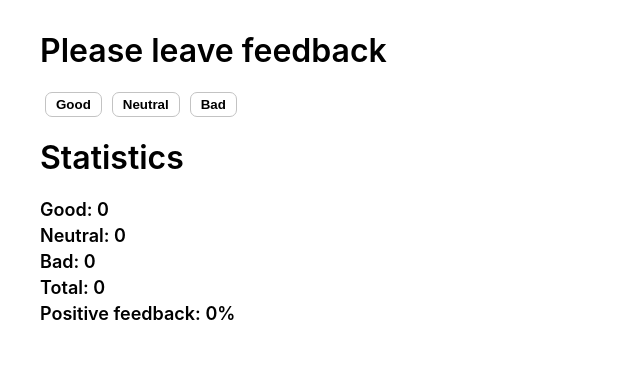
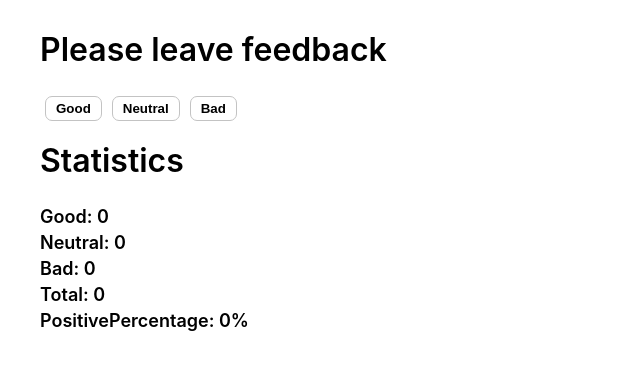
Before and after one commit to makaronnik/goit-react-hw-02-feedback, a React (Create React App) app: page / in a window 1280 px wide. Shown: the top 370 px of the page, without its empty margins (0-640 px from the left). Built offline with nearby package versions, Linux system fonts and the light colour scheme.

Commit message:
Step 3 done

```diff
--- a/src/components/App.jsx
+++ b/src/components/App.jsx
@@ -1,5 +1,55 @@
-import Feedback from './Feedback/Feedback';
+import { Component } from 'react';
+import Section from './Section/Section';
+import Statistics from './Statistics/Statistics';
+import FeedbackOptions from './FeedbackOptions/FeedbackOptions';
 
-export const App = () => {
-  return <Feedback />;
-};
+export class App extends Component {
+  state = {
+    good: 0,
+    neutral: 0,
+    bad: 0,
+  };
+
+  onLeaveFeedback = option => {
+    this.setState(prevState => ({
+      ...prevState,
+      [option]: prevState[option] + 1,
+    }));
+  };
+
+  countTotalFeedback = () => {
+    const { good, neutral, bad } = this.state;
+
+    return good + neutral + bad;
+  };
+
+  countPositiveFeedbackPercentage = () => {
+    const { good } = this.state;
+    const total = this.countTotalFeedback();
+
+    return total ? Math.round((good / total) * 100) : 0;
+  };
+
+  render() {
+    return (
+      <>
+        <Section title="Please leave feedback">
+          <FeedbackOptions
+            options={this.state}
+            onLeaveFeedback={this.onLeaveFeedback}
+          />
+        </Section>
+
+        <Section title="Statistics">
+          <Statistics
+            good={`${this.state.good}`}
+            neutral={`${this.state.neutral}`}
+            bad={`${this.state.bad}`}
+            total={`${this.countTotalFeedback()}`}
+            positivePercentage={`${this.countPositiveFeedbackPercentage()}%`}
+          />
+        </Section>
+      </>
+    );
+  }
+}
--- a/src/components/Feedback/Feedback.jsx
+++ /dev/null
@@ -1,61 +0,0 @@
-import React, { Component } from 'react';
-import FeedbackStyled from './FeedbackStyled';
-import Button from 'components/UI/Button/Button';
-import Statistics from './Statistics/Statistics';
-
-export class Feedback extends Component {
-  state = {
-    good: 0,
-    neutral: 0,
-    bad: 0,
-  };
-
-  onGoodFeedback = () =>
-    this.setState(prevState => ({ ...prevState, good: prevState.good + 1 }));
-
-  onNeutralFeedback = () =>
-    this.setState(prevState => ({
-      ...prevState,
-      neutral: prevState.neutral + 1,
-    }));
-
-  onBadFeedback = () =>
-    this.setState(prevState => ({ ...prevState, bad: prevState.bad + 1 }));
-
-  countTotalFeedback = () => {
-    const { good, neutral, bad } = this.state;
-
-    return good + neutral + bad;
-  };
-
-  countPositiveFeedbackPercentage = () => {
-    const { good } = this.state;
-    const total = this.countTotalFeedback();
-
-    return total ? Math.round((good / total) * 100) : 0;
-  };
-
-  render() {
-    return (
-      <FeedbackStyled>
-        <h1>Please leave feedback</h1>
-
-        <Button onButtonClick={this.onGoodFeedback}>Good</Button>
-        <Button onButtonClick={this.onNeutralFeedback}>Neutral</Button>
-        <Button onButtonClick={this.onBadFeedback}>Bad</Button>
-
-        <h2>Statistics</h2>
-
-        <Statistics
-          statistic={{
-            ...this.state,
-            total: this.countTotalFeedback(),
-            'positive feedback': this.countPositiveFeedbackPercentage() + '%',
-          }}
-        ></Statistics>
-      </FeedbackStyled>
-    );
-  }
-}
-
-export default Feedback;
--- a/src/components/Feedback/FeedbackStyled.jsx
+++ /dev/null
@@ -1,15 +0,0 @@
-import styled from 'styled-components';
-
-const FeedbackStyled = styled.div`
-  padding: 10px 40px;
-
-  & h1,
-  & h2 {
-    font-weight: 600;
-    font-size: 2em;
-    margin-block-end: 0.67em;
-    margin-block-start: 0.67em;
-  }
-`;
-
-export default FeedbackStyled;
--- /dev/null
+++ b/src/components/FeedbackOptions/FeedbackOption/FeedbackOption.jsx
@@ -0,0 +1,17 @@
+import PropTypes from 'prop-types';
+import FeedbackOptionStyled from './FeedbackOptionStyled';
+
+const FeedbackOption = ({ option, onLeaveFeedback }) => {
+  return (
+    <FeedbackOptionStyled onClick={() => onLeaveFeedback(option)}>
+      {option}
+    </FeedbackOptionStyled>
+  );
+};
+
+FeedbackOption.propTypes = {
+  option: PropTypes.string,
+  onLeaveFeedback: PropTypes.func,
+};
+
+export default FeedbackOption;
--- a/src/components/UI/Button/ButtonStyled.jsx
+++ b/src/components/FeedbackOptions/FeedbackOption/FeedbackOptionStyled.jsx
@@ -1,19 +1,20 @@
 import styled from 'styled-components';
 
-const ButtonStyled = styled.button.attrs({
+const FeedbackOptionStyled = styled.button.attrs({
   type: 'button',
 })`
+  margin: 0 5px;
   padding: 4px 10px;
-  margin: 0 5px;
 
+  outline: none;
+  border: 1px solid #c3c3c3;
+  border-radius: 7px;
   background-color: white;
-  border-radius: 7px;
-  border: 1px solid #c3c3c3;
-  outline: none;
 
   cursor: pointer;
 
   font-weight: 600;
+  text-transform: capitalize;
 
   transition: box-shadow 250ms cubic-bezier(0.4, 0, 0.2, 1),
     background-color 150ms cubic-bezier(0.4, 0, 0.2, 1);
@@ -28,4 +29,4 @@ const ButtonStyled = styled.button.attrs({
   }
 `;
 
-export default ButtonStyled;
+export default FeedbackOptionStyled;
--- /dev/null
+++ b/src/components/FeedbackOptions/FeedbackOptions.jsx
@@ -0,0 +1,25 @@
+import PropTypes from 'prop-types';
+import FeedbackOptionsStyled from './FeedbackOptionsStyled';
+import FeedbackOption from './FeedbackOption/FeedbackOption';
+
+const FeedbackOptions = ({ options, onLeaveFeedback }) => {
+  return (
+    <FeedbackOptionsStyled>
+      {Object.keys(options).map(key => (
+        <li key={key}>
+          <FeedbackOption
+            option={key}
+            onLeaveFeedback={onLeaveFeedback}
+          ></FeedbackOption>
+        </li>
+      ))}
+    </FeedbackOptionsStyled>
+  );
+};
+
+FeedbackOptions.propTypes = {
+  options: PropTypes.objectOf(PropTypes.number),
+  onLeaveFeedback: PropTypes.func,
+};
+
+export default FeedbackOptions;
--- /dev/null
+++ b/src/components/FeedbackOptions/FeedbackOptionsStyled.jsx
@@ -0,0 +1,12 @@
+import styled from 'styled-components';
+
+const FeedbackOptionsStyled = styled.ul`
+  display: flex;
+
+  margin: 0;
+  padding-left: 0;
+
+  list-style: none;
+`;
+
+export default FeedbackOptionsStyled;
--- /dev/null
+++ b/src/components/Section/Section.jsx
@@ -0,0 +1,18 @@
+import PropTypes from 'prop-types';
+import SectionStyled from './SectionStyled';
+
+const Section = ({ title, children }) => {
+  return (
+    <SectionStyled>
+      <h1>{title}</h1>
+      {children}
+    </SectionStyled>
+  );
+};
+
+Section.propTypes = {
+  title: PropTypes.string.isRequired,
+  children: PropTypes.node.isRequired,
+};
+
+export default Section;
--- /dev/null
+++ b/src/components/Section/SectionStyled.jsx
@@ -0,0 +1,18 @@
+import styled from 'styled-components';
+
+const SectionStyled = styled.section`
+  padding: 10px 40px;
+
+  &:first-child {
+    margin-top: 20px;
+  }
+
+  & h1 {
+    margin-top: 0;
+
+    font-weight: 600;
+    font-size: 2em;
+  }
+`;
+
+export default SectionStyled;
--- a/src/components/Feedback/Statistics/Statistics.jsx
+++ b/src/components/Statistics/Statistics.jsx
@@ -1,13 +1,12 @@
-import React from 'react';
 import PropTypes from 'prop-types';
 import StatisticsStyled from './StatisticsStyled';
 
-const Statistics = ({ statistic }) => {
+const Statistics = props => {
   return (
     <StatisticsStyled>
-      {Object.keys(statistic).map(key => (
+      {Object.keys(props).map(key => (
         <li key={key}>
-          {key}: {statistic[key]}
+          {key}: {props[key]}
         </li>
       ))}
     </StatisticsStyled>
@@ -15,7 +14,7 @@ const Statistics = ({ statistic }) => {
 };
 
 Statistics.propTypes = {
-  statistic: PropTypes.objectOf(PropTypes.number),
+  props: PropTypes.objectOf(PropTypes.string),
 };
 
 export default Statistics;
--- a/src/components/Feedback/Statistics/StatisticsStyled.jsx
+++ b/src/components/Statistics/StatisticsStyled.jsx
@@ -1,8 +1,9 @@
 import styled from 'styled-components';
 
 const StatisticsStyled = styled.ul`
+  padding-left: 0;
+
   list-style: none;
-  padding-left: 0;
 
   & li {
     font-size: 18px;
--- a/src/components/UI/Button/Button.jsx
+++ /dev/null
@@ -1,14 +0,0 @@
-import React from 'react';
-import PropTypes from 'prop-types';
-import ButtonStyled from './ButtonStyled';
-
-const Button = ({ onButtonClick, children }) => {
-  return <ButtonStyled onClick={onButtonClick}>{children}</ButtonStyled>;
-};
-
-Button.propTypes = {
-  onButtonClick: PropTypes.func,
-  children: PropTypes.string,
-};
-
-export default Button;
```
